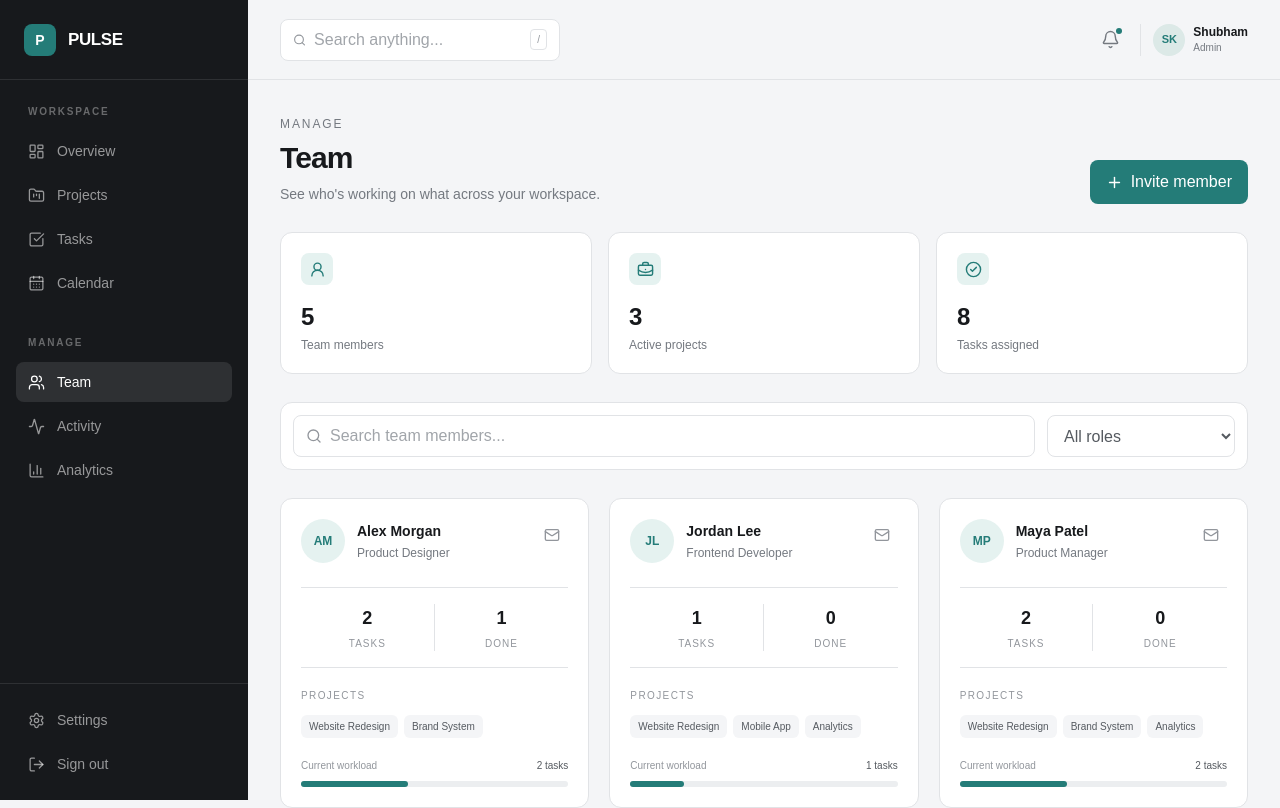
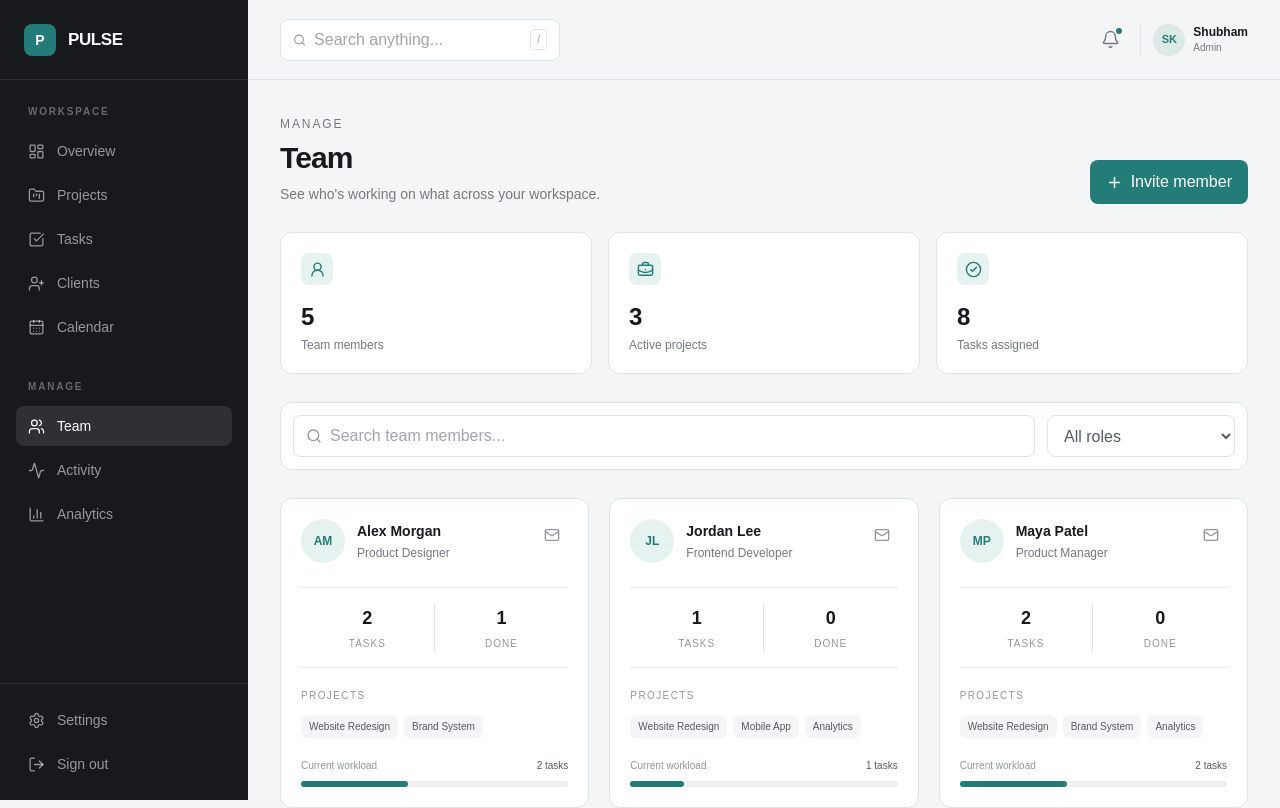
Before and after one commit to ShubhamKabir/web-projects, a Next.js app in the folder pulse/: page /team in a window 1280 px wide. Shown: the top 808 px of the page. Built offline with nearby package versions, Linux system fonts and the light colour scheme.

Commit message:
Add clients area to PULSE navigation

```diff
--- a/pulse/components/sidebar.tsx
+++ b/pulse/components/sidebar.tsx
@@ -13,6 +13,7 @@ import {
   Activity,
   LogOut,
   X,
+  UserPlus,
 } from "lucide-react";
 
 type SidebarProps = {
@@ -35,6 +36,11 @@ const navigation = [
     label: "Tasks",
     href: "/tasks",
     icon: CheckSquare,
+  },
+  {
+    label: "Clients",
+    href: "/clients",
+    icon: UserPlus,
   },
   {
     label: "Calendar",
```
